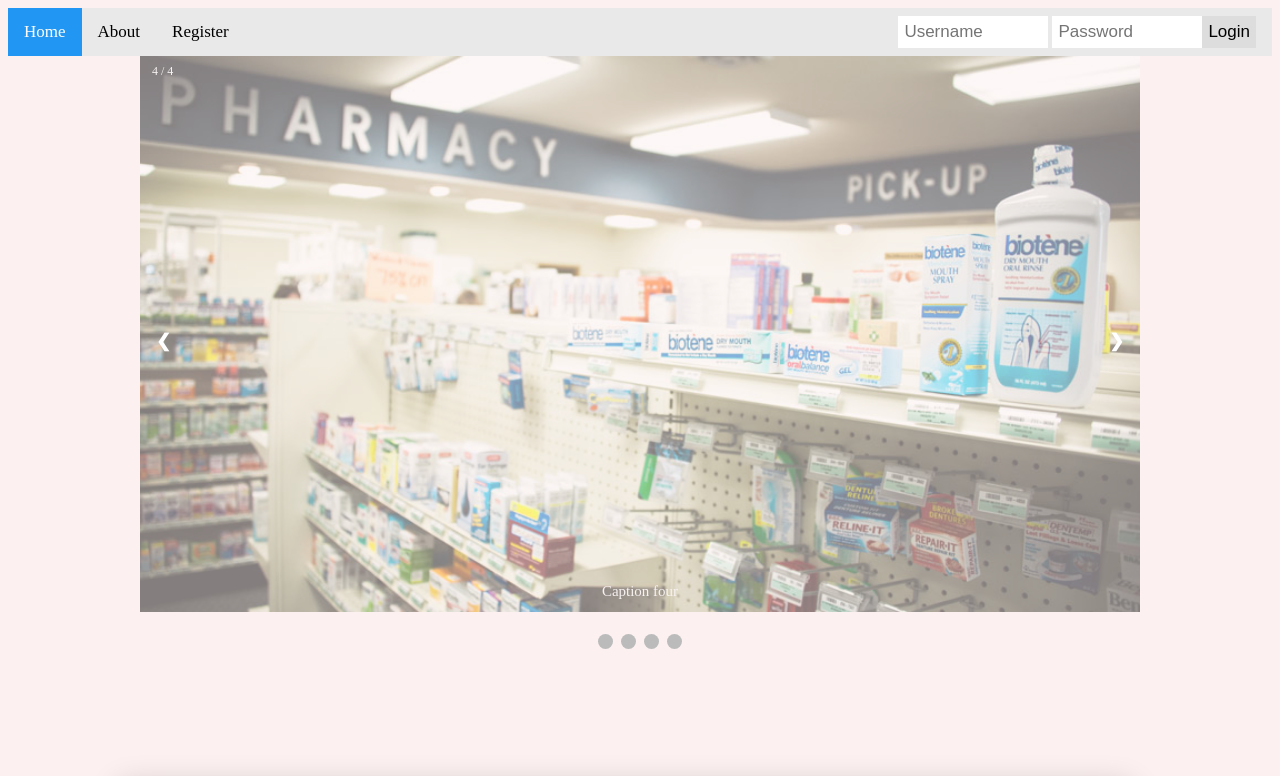
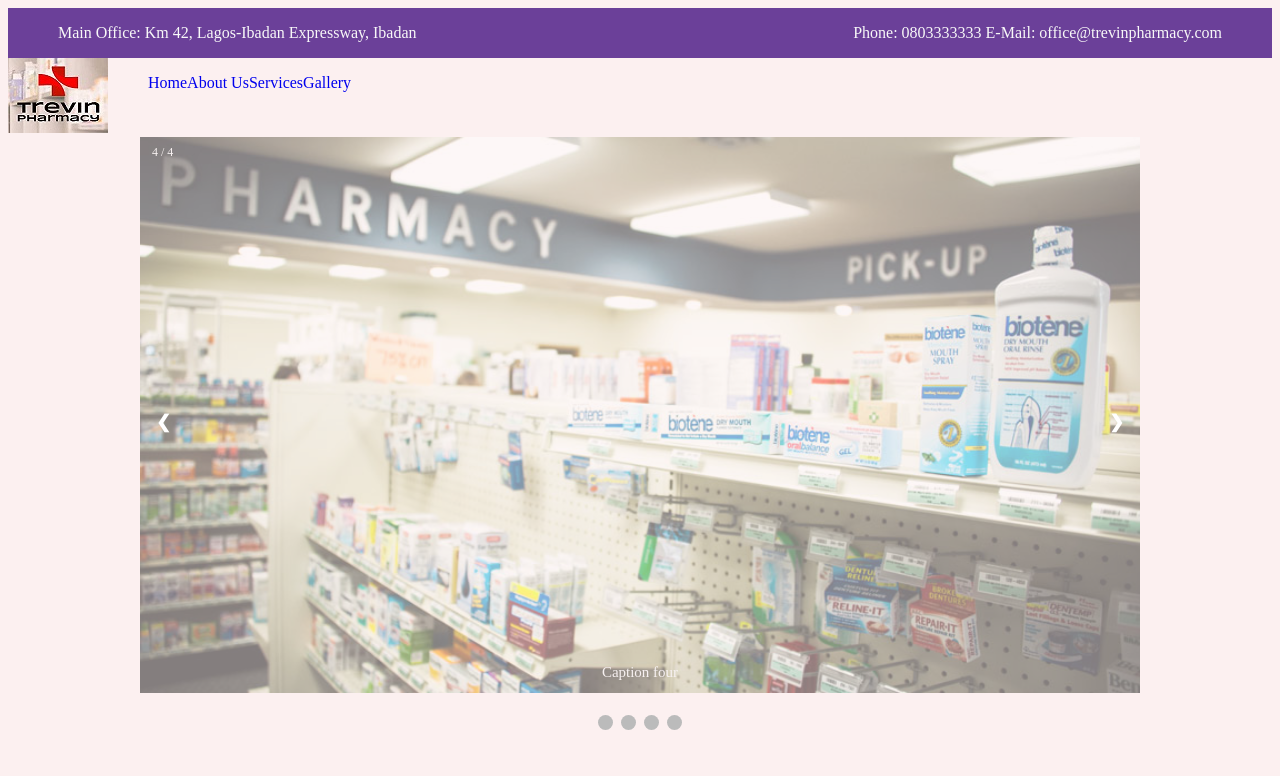
Before and after one commit to opsyp/Trevin-Pharm, a plain HTML site: page index.html in a window 1280 px wide. Shown: the top 776 px of the page. Drawn offline with Linux system fonts and the light colour scheme.

Commit message:
Added trevin logo ...

```diff
--- a/index.html
+++ b/index.html
@@ -9,19 +9,36 @@
     <link rel="stylesheet" href="indexStyle.css">
 </head>
 <body>
-    <div class="topnav">
-        <a class="active" href="#home">Home</a>
-        <a href="./about.html">About</a>
-        <!-- <a href="#contact">Contact</a> -->
-        <a href="./register.html">Register</a>
-        <div class="login-container">
-            <form action="/action_page.php">
-                <input type="text" placeholder="Username" name="username">
-                <input type="text" placeholder="Password" name="psw">
-                <button type="submit">Login</button>
-            </form>
+    <!-- TOP BAR -->
+    <section>
+        <div class="topbar">
+            <div class="text-1">
+                <p>Main Office: Km 42, Lagos-Ibadan Expressway, Ibadan</p>
+            </div>
+            <div class="text-2">
+                <p>Phone: 0803333333 E-Mail: office@trevinpharmacy.com</p>
+            </div>
         </div>
-    </div>
+    </section>
+
+<!-- Desktop Navbar -->
+    <section id="nav">
+        <div class="navbar-container">
+            <div class="nav-image-container">
+                <img src="./Images/logo.jpeg" alt="logo" >
+            </div>
+            <div class="links">
+                <ul>
+                    <li><a href="#">Home</a></li>
+                    <li><a href="./about.html">About Us</a></li>
+                    <li><a href="#">Services</a></li>
+                    <li><a href="#">Gallery</a></li>
+                </ul>
+            </div>
+        </div>
+    </section>
+
+
     <!-- Slideshow container -->
     <div class="slideshow-container">
 
--- a/indexStyle.css
+++ b/indexStyle.css
@@ -6,6 +6,51 @@
 
 body {
   background-color: rgba(243, 184, 184, 0.2);
+}
+
+.topbar {
+  display: flex;
+  height: 50px;
+  color: #f8f8f8;
+  background-color: #6b4099;
+  justify-content: space-between;
+}
+
+.text-1 {
+  margin-left: 50px;
+}
+
+.text-2 {
+  margin-right: 50px;
+}
+/* NAVBAR */
+a {
+  text-decoration: none;
+}
+
+ul {
+  display: flex;
+  align-items: center;
+  justify-content: space-between;
+  list-style: none;
+}
+
+li a {
+  display: block;
+  /* color: white; */
+  text-decoration: none;
+  font-size: 1rem;
+}
+.navbar-container {
+  display: flex;
+}
+
+.nav-image-container {
+  width: 100px;
+}
+
+.links {
+  align-content: space-between;
 }
 
 /* Style the navbar */
```
Also changed, not shown: register.html (+3 -0 lines), Images/logo.jpeg (added).
